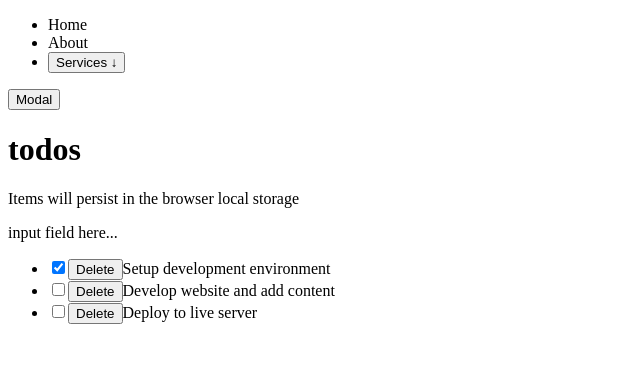
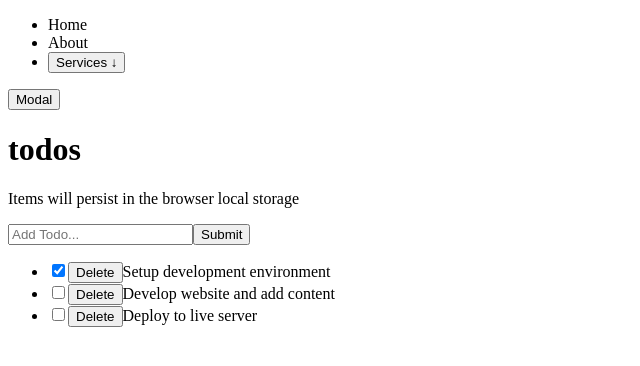
Before and after one commit to lordksix/todo-react, a React (Vite) app: page / in a window 1280 px wide. Shown: the top 366 px of the page, without its empty margins (0-640 px from the left). Built offline with nearby package versions, Linux system fonts and the light colour scheme.

Commit message:
Implement Add todo item

```diff
--- a/package.json
+++ b/package.json
@@ -11,7 +11,8 @@
   },
   "dependencies": {
     "react": "^18.2.0",
-    "react-dom": "^18.2.0"
+    "react-dom": "^18.2.0",
+    "uuid": "^9.0.0"
   },
   "devDependencies": {
     "@types/react": "^18.0.37",
--- a/src/components/InputTodo.jsx
+++ b/src/components/InputTodo.jsx
@@ -1,4 +1,37 @@
-const InputTodo = () => {
-  return <div>input field here...</div>;
+import { useState } from 'react';
+
+const InputTodo = ({ addTodoItem }) => {
+  const [title, setTitle] = useState('');
+  const [message, setMessage] = useState('');
+
+  const handleChange = (e) => {
+    setTitle(e.target.value);
+  };
+
+  const handleSubmit = (e) => {
+    e.preventDefault();
+    if (title.trim()) {
+      addTodoItem(title);
+      setTitle('');
+      setMessage('');
+    } else {
+      setMessage('Please add item.');
+    }
+  };
+
+  return (
+    <>
+      <form onSubmit={handleSubmit}>
+        <input
+          type="text"
+          placeholder="Add Todo..."
+          value={title}
+          onChange={handleChange}
+        />
+        <button>Submit</button>
+      </form>
+      <span>{message}</span>
+    </>
+  );
 };
 export default InputTodo;
--- a/src/components/TodosLogic.jsx
+++ b/src/components/TodosLogic.jsx
@@ -1,25 +1,27 @@
 import { useState } from 'react';
+import { v4 as uuidv4 } from "uuid";
 import InputTodo from '@/components/InputTodo';
 import TodosList from '@/components/TodosList';
 
 const TodosLogic = () => {
   const [todos, setTodos] = useState([
     {
-      id: 1,
+      id: uuidv4(),
       title: 'Setup development environment',
       completed: true,
     },
     {
-      id: 2,
+      id: uuidv4(),
       title: 'Develop website and add content',
       completed: false,
     },
     {
-      id: 3,
+      id: uuidv4(),
       title: 'Deploy to live server',
       completed: false,
     },
   ]);
+
   const handleChange = (id) => {
     setTodos((prevState) =>
       prevState.map((todo) => {
@@ -33,12 +35,27 @@
       })
     );
   };
+
   const delTodo = (id) => {
-    console.log('deleted', id);
+    setTodos([
+      ...todos.filter((todo) => {
+        return todo.id !== id;
+      }),
+    ]);
   };
+
+  const addTodoItem = (title) => {
+    const newTodo = {
+      id: uuidv4(),
+      title: title,
+      completed: false,
+    };
+    setTodos([...todos, newTodo]);
+  };
+
   return (
     <div>
-      <InputTodo />
+      <InputTodo addTodoItem={addTodoItem} />
       <TodosList
         todosProps={todos}
         handleChange={handleChange}
```
Also changed, not shown: 1 other file (tests, documents, lock files or other folders).
